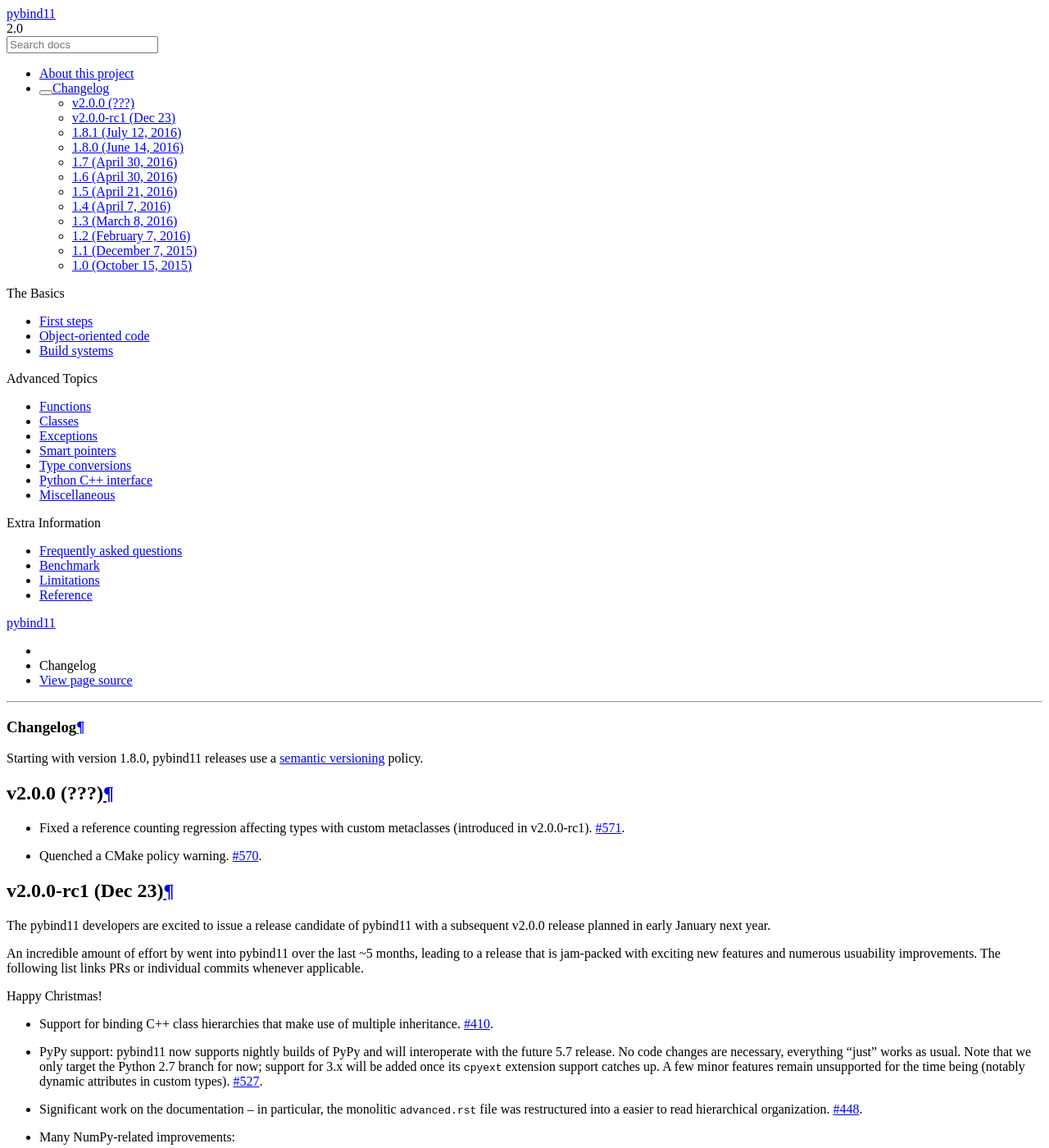
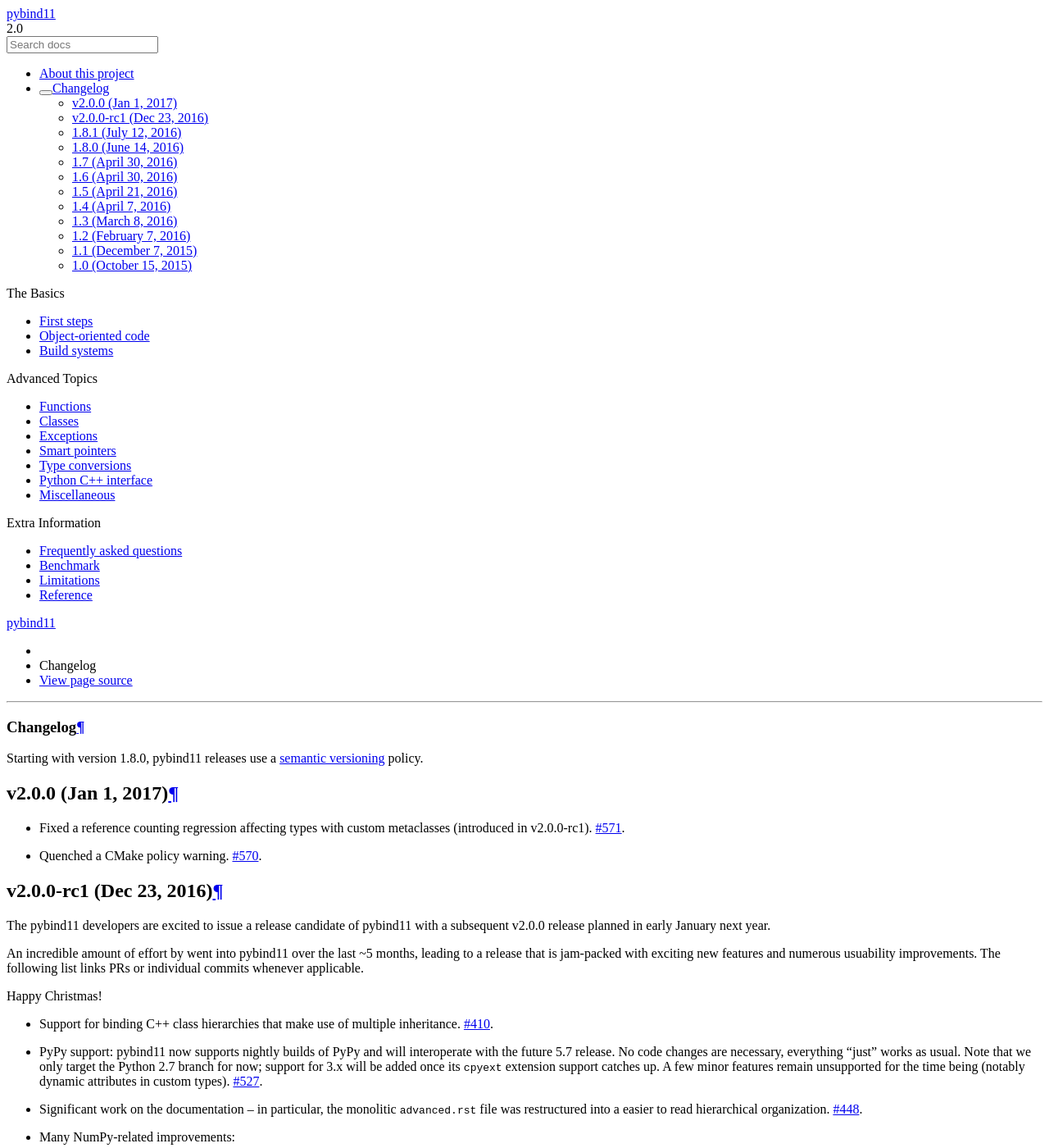
Before and after one commit to pybind/pybind11, a Sphinx documentation site: the page built from docs/changelog.rst, in a window 1280 px wide and 1400 px high. Shown: the whole window at 82% size. Built offline with Sphinx 7.4.7 and the Read the Docs theme 2.0.0, drawn with Linux system fonts in a browser that asks for light colours.

```diff
--- a/docs/changelog.rst
+++ b/docs/changelog.rst
@@ -6,7 +6,7 @@ Changelog
 Starting with version 1.8.0, pybind11 releases use a `semantic versioning
 <http://semver.org>`_ policy.
 
-v2.0.0 (???)
+v2.0.0 (Jan 1, 2017)
 -----------------------------------------------------
 
 * Fixed a reference counting regression affecting types with custom metaclasses
@@ -16,7 +16,7 @@ v2.0.0 (???)
 * Quenched a CMake policy warning.
   `#570 <https://github.com/pybind/pybind11/pull/570>`_.
 
-v2.0.0-rc1 (Dec 23)
+v2.0.0-rc1 (Dec 23, 2016)
 -----------------------------------------------------
 
 The pybind11 developers are excited to issue a release candidate of pybind11
--- a/docs/conf.py
+++ b/docs/conf.py
@@ -58,7 +58,7 @@ author = 'Wenzel Jakob'
 # The short X.Y version.
 version = '2.0'
 # The full version, including alpha/beta/rc tags.
-release = '2.0.0-rc1'
+release = '2.0.0'
 
 # The language for content autogenerated by Sphinx. Refer to documentation
 # for a list of supported languages.
--- a/pybind11/_version.py
+++ b/pybind11/_version.py
@@ -1,2 +1,2 @@
-version_info = (2, 0, '0-rc1')
+version_info = (2, 0, 0)
 __version__ = '.'.join(map(str, version_info))
```
Also changed, not shown: 1 other file.
